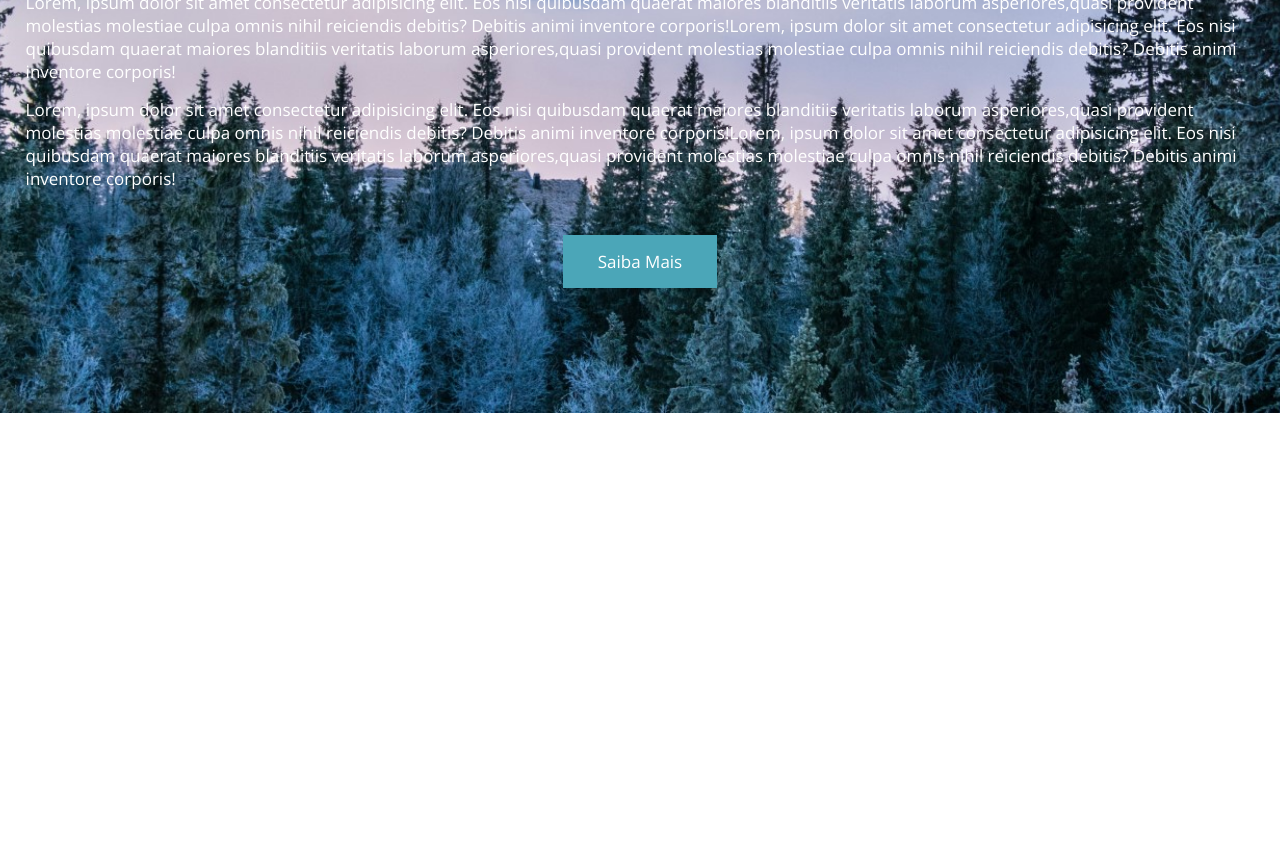
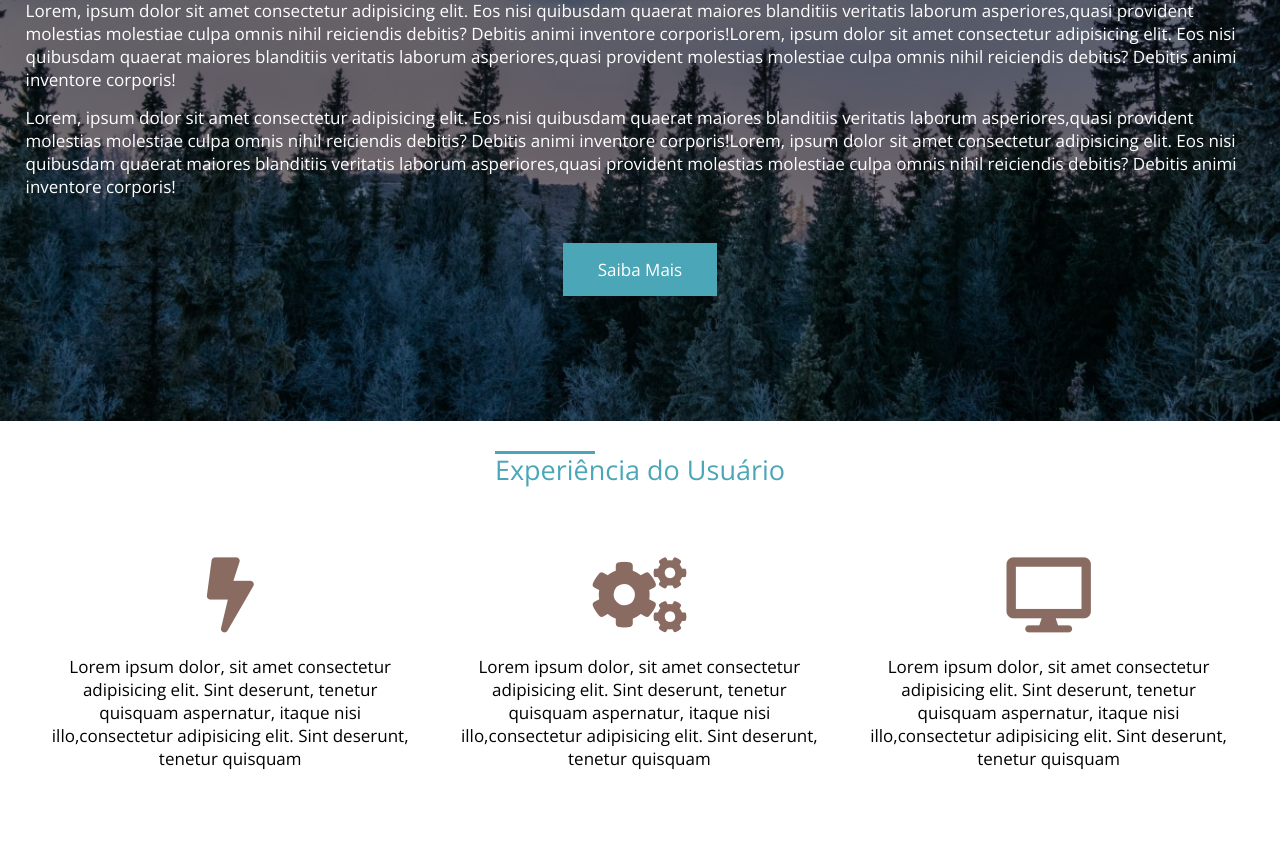
Before and after one commit to Vianahdev/Projeto-Pagina-Responsiva, a plain HTML site: page Projeto/index.html in a window 1280 px wide. Shown: the part 259-1114 px from the top of the page. Before the commit the page ends 800 px from the top, so only its background shows below. Drawn offline with nearby package versions, Linux system fonts and the light colour scheme; files whose address does not match are found by name.

Commit message:
ajustes na experiencia do usaurio

```diff
--- a/Projeto/css/style.css
+++ b/Projeto/css/style.css
@@ -64,6 +64,7 @@ nav.menu-desktop a:hover{
 /*sessão Main*/
 
 section.main-bg{
+    position: relative;
     width: 100%;
     padding: 140px 0 200px 0;
     background: url(../images/pexels-mantas-hesthaven-326916.jpg) no-repeat center;
@@ -71,9 +72,24 @@ section.main-bg{
     text-align: center;
 }
 
+section.main-bg > .container{
+    position: relative;
+    z-index: 2;
+}
+
+.overlay{
+    z-index: 1;
+    position: absolute;
+    width: 100%;
+    height: 100%;
+    background: rgba(0, 0, 0, 0.5);
+    top: 0;
+    left: 0;
+}
+
 section.main-bg .container h2{
     color: #4ba6b8;
-    font-size: 35px;
+    font-size: 40px;
     font-weight: normal;
 }
 
@@ -94,11 +110,63 @@ section.main-bg .container a{
     text-decoration: none;
 }
 
+
 section.main-bg .container a:hover{
     cursor: pointer;
     transition: 0.1s;
     background-color: white;
     color: #4ba6b8;
+}
 
+/*Sassaão direfencias*/
 
+section.diferencias{
+    padding: 30px 0;
+    text-align: center;
 }
+
+.line-text{
+    display: inline-block;
+    position: relative;
+    color: #4ba6b8;
+}
+
+.line-text > div{
+    position: absolute;
+    left: 0;
+    top: 0;
+    width: 200px;
+    height: 3px;
+    background: #4ba6b8;
+}
+
+.line-text h2{
+    font-weight: normal;
+    font-size:27px;
+}
+
+.clear{
+    clear: both;
+}
+
+.icone-diferencias{
+    margin-top: 35px;
+    text-align: center;
+}
+
+.box-icone-single{
+    padding-top: 55px;
+    float: left;
+    width: 33.3%;
+}
+
+.box-icone-single h2{
+    color: #8a6b62;
+    font-size: 75px;
+}
+
+.box-icone-single p{
+    padding: 10px 25px 55px 25px;
+    font-weight: lighter;
+    font-size: 17px;
+}
--- a/Projeto/index.html
+++ b/Projeto/index.html
@@ -52,5 +52,45 @@
             </div>
         </section>
 
+        <section class="diferencias">
+            <div class="container">
+                <div class="line-text">
+                    <div style="width: 100px;"></div>
+                    <h2>Experiência do Usuário</h2>
+                </div>
+                <div class="icones-diferenciais">
+                    <div class="box-icone-single">
+                        <h2><i class="fas fa-bolt"></i></h2>
+                        <p>
+                            Lorem ipsum dolor, sit amet consectetur adipisicing elit.
+                            Sint deserunt, tenetur quisquam aspernatur, itaque nisi illo,consectetur adipisicing elit.
+                            Sint deserunt, tenetur quisquam
+                        </p>
+                    </div>
+
+                    <div class="box-icone-single">
+                        <h2><i class="fas fa-cogs"></i></h2>
+                        <p>
+                            Lorem ipsum dolor, sit amet consectetur adipisicing elit.
+                            Sint deserunt, tenetur quisquam aspernatur, itaque nisi illo,consectetur adipisicing elit.
+                            Sint deserunt, tenetur quisquam
+                        </p>
+                    </div>
+
+                    <div class="box-icone-single">
+                        <h2><i class="fas fa-desktop"></i></h2>
+                        <p>
+                            Lorem ipsum dolor, sit amet consectetur adipisicing elit.
+                            Sint deserunt, tenetur quisquam aspernatur, itaque nisi illo,consectetur adipisicing elit.
+                            Sint deserunt, tenetur quisquam
+                        </p>
+                    </div>
+
+                    <div class="clear"></div>
+                </div>
+
+            </div>
+        </section>
+
     </body>
 </html>
```
